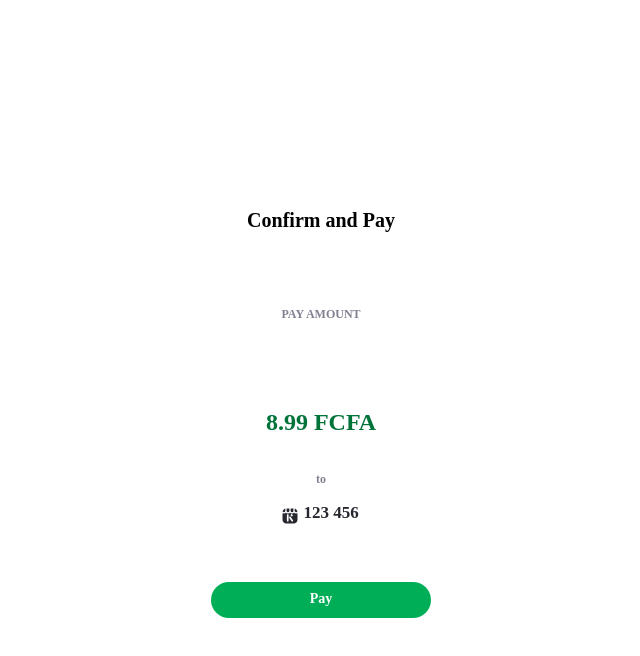
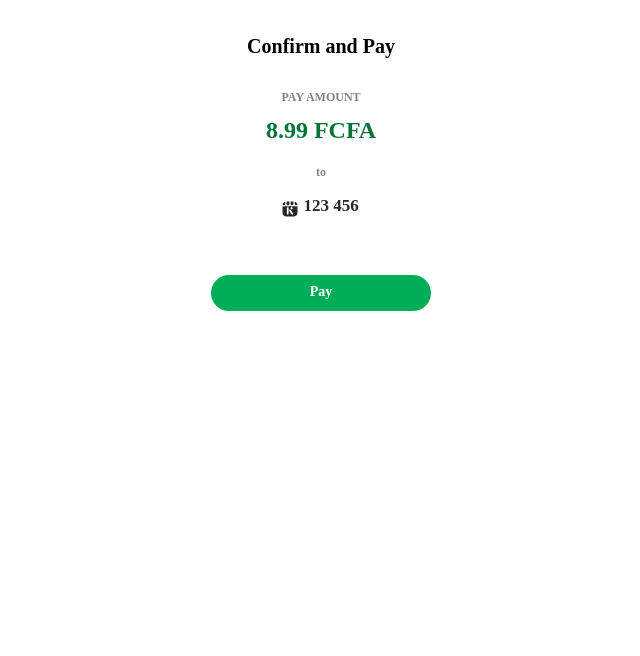
Before and after one commit to kaiostech/kpos, a React (Create React App) app: page / in a window 1280 px wide. Shown: the top 656 px of the page, without its empty margins (319-959 px from the left). Built offline with nearby package versions, Linux system fonts and the light colour scheme.

Commit message:
make w/h fixed to 240x320

```diff
--- a/src/App.css
+++ b/src/App.css
@@ -4,18 +4,19 @@
 
 .App-header {
   background-color: #ffffff;
-  min-height: 100vh;
+  width: 240px;
+  height: 320px;
   display: flex;
   flex-direction: column;
   align-items: center;
   justify-content: center;
   font-size: calc(10px + 2vmin);
   color: rgb(24, 23, 23);
+  margin: auto;
 }
 
 .App-header h1 {
   width: 22rem;
-  height: 5.4rem;
   margin: 2.6rem 1rem 2.2rem;
   font-family: OpenSans;
   font-size: 2rem;
@@ -31,7 +32,6 @@
 .App-header h2 {
   width: 22rem;
   height: 1.7rem;
-  margin: 2.2rem 1rem 4.7rem;
   font-family: OpenSans;
   font-size: 1.2rem;
   font-weight: 600;
@@ -46,7 +46,6 @@
 .Price{
   width: 22rem;
   height: 3.3rem;
-  margin: 3.8rem 1rem 1.5rem;
   font-family: OpenSans;
   font-size: 2.4rem;
   font-weight: bold;
```
